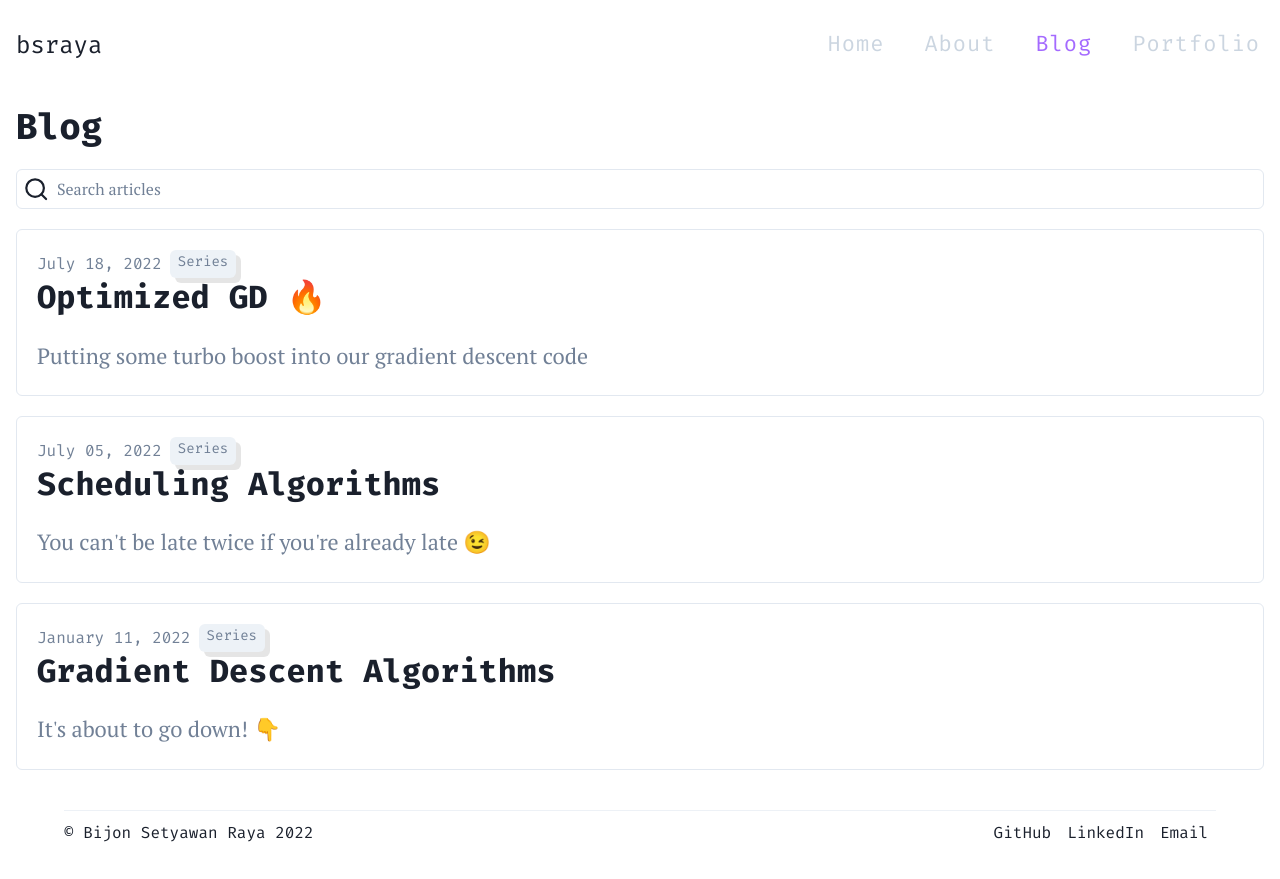
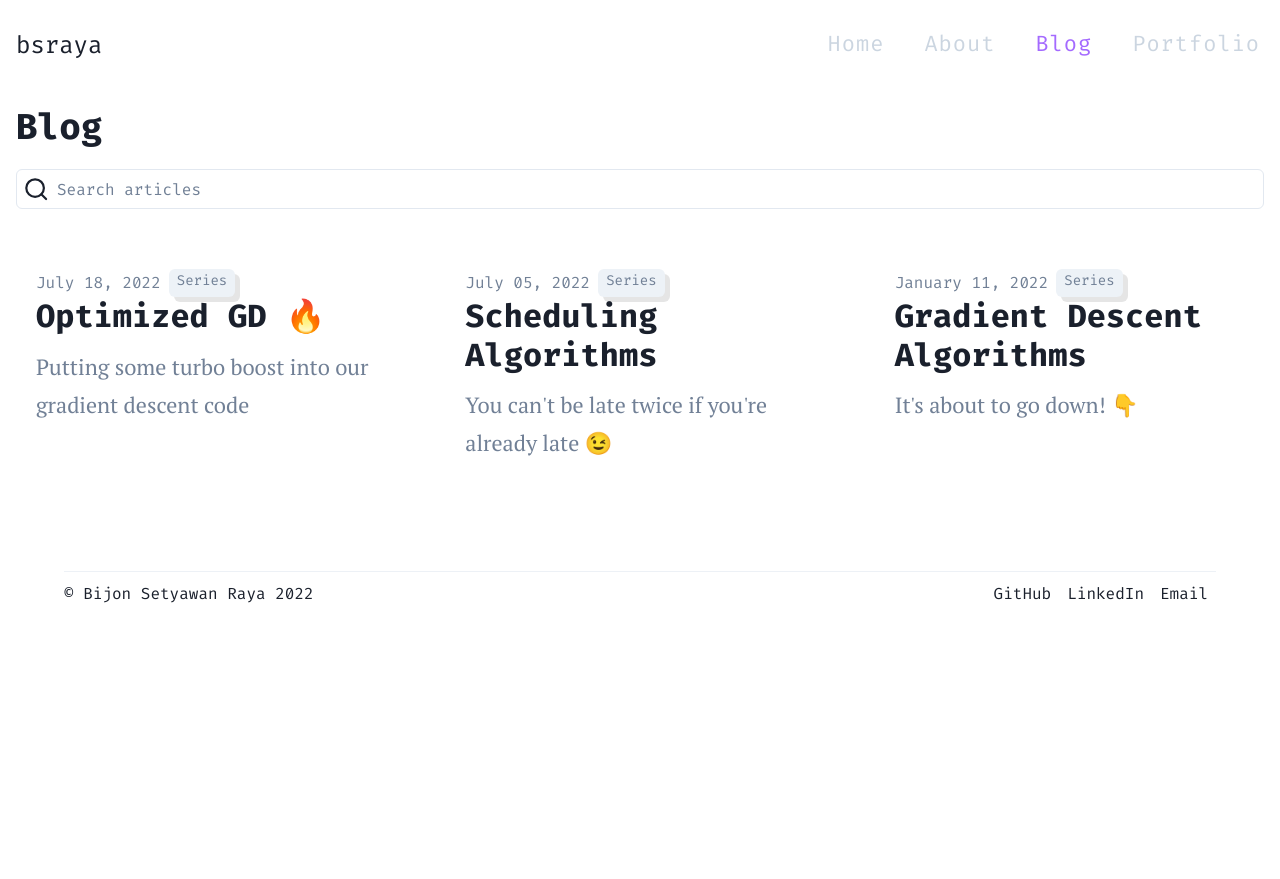
Before and after one commit to bsraya/bsraya, a Next.js app: page /blog in a window 1280 px wide. After the commit the page ends 800 px from the top, so only its background shows below. Built offline with nearby package versions, Linux system fonts and the light colour scheme; a small style sheet from the web is missing.

Commit message:
feature: change layout design

```diff
--- a/components/Posts.tsx
+++ b/components/Posts.tsx
@@ -1,23 +1,25 @@
 import NextLink from 'next/link'
 import { DateTime } from 'luxon'
 import type { Post } from '../lib/types'
-import { BiTime } from 'react-icons/bi'
-import { BsEye } from 'react-icons/bs'
 import {
     Box,
     Text,
-    Flex,
-    Icon,
     HStack,
     LinkBox,
     Heading,
     LinkOverlay,
+    SimpleGrid,
     useBreakpointValue
 } from '@chakra-ui/react'
 
 export default function Posts({ posts, type }: { posts: Post[]; type: string }) {
+    const isDesktop = useBreakpointValue({ base: false, md: true })
     return (
-        <>
+        <SimpleGrid
+            columns={ isDesktop ? 3 : 1 }
+            spacing="10"
+            mt="5"
+        >
             {
                 posts.map((post: Post) => {
                     return(
@@ -26,18 +28,11 @@ export default function Posts({ posts, type }: { posts: Post[]; type: string })
                             my={5}
                             rounded="md"
                             key={post.slug}
-                            border="1px solid"
-                            borderColor="gray.200"
-                            _dark={{
-                                borderColor: 'gray.600',
-                                "&:hover": {
-                                    borderColor: 'gray.400'
-                                }
+                            p={5}
+                            mb="3rem"
+                            _hover={{
+                                color: "links",
                             }}
-                            _hover={{
-                                borderColor: 'gray.400'
-                            }}
-                            p={5}
                         >
                             <NextLink href={'/'+ type + '/' + post.slug} passHref>
                                 <LinkOverlay fontStyle="normal">
@@ -79,11 +74,11 @@ export default function Posts({ posts, type }: { posts: Post[]; type: string })
                                     </Heading>
                                 </LinkOverlay>
                             </NextLink>
-                            <Text as="p" color="gray.500" mt={5}>{post.frontMatter.description}</Text>
+                            <Text as="p" color="gray.500" mt={3}>{post.frontMatter.description}</Text>
                         </LinkBox>
                     )
                 })
             }
-        </>
+        </SimpleGrid>
     )
 }
--- a/pages/blog.tsx
+++ b/pages/blog.tsx
@@ -47,6 +47,7 @@ export default function Blog({ posts }: { posts: Post[] }): JSX.Element {
                         value={search}
                         onChange={(e: any) => setSearch(e.target.value)}
                         placeholder="Search articles"
+                        fontFamily="Fira Code"
                     />
                     {
                         search.length > 1 && (
```
